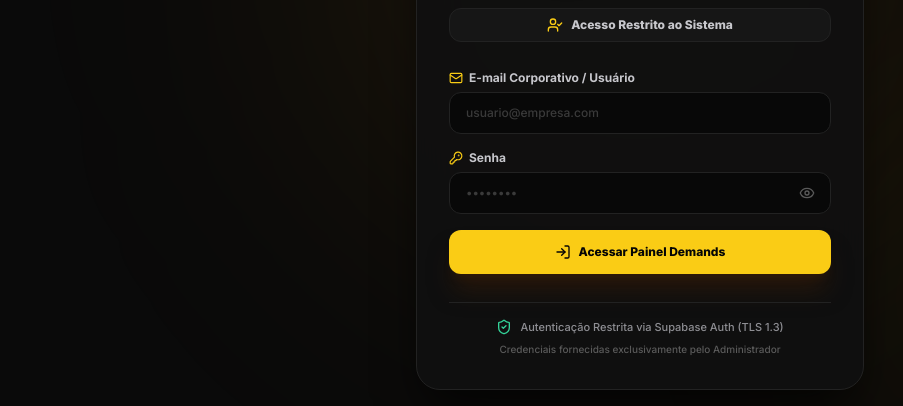
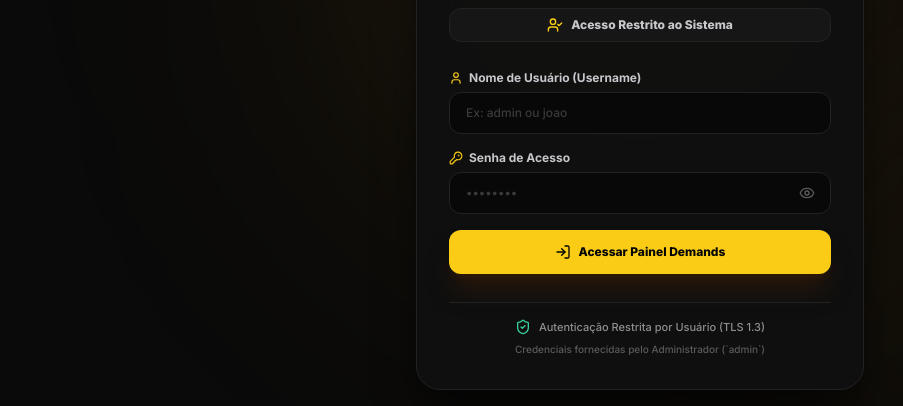
Before and after one commit to Augusto05/demands-cloud, a React (Vite) app: page / in a window 1280 px wide. Both pictures are taken after a click on the button "Acessar Plataforma". Shown: the part 260-666 px from the top of the page, without its empty margins (0-903 px from the left). Built offline with nearby package versions, Linux system fonts and the light colour scheme; no server answers.

Commit message:
Implement Username authentication with master admin credentials (admin / demands_cloud_admin)

```diff
--- a/src/components/OfficeManagementView.tsx
+++ b/src/components/OfficeManagementView.tsx
@@ -199,7 +199,7 @@
         </div>
 
         <p className="text-xs text-slate-400">
-          Crie novos usuários do sistema definindo seus e-mails e senhas de acesso. Os usuários cadastrados poderão logar na tela inicial.
+          Crie novos usuários do sistema definindo seus nomes de usuário (usernames) e senhas de acesso. Os usuários cadastrados poderão logar na tela inicial.
         </p>
 
         {userErrorMsg && (
@@ -218,11 +218,14 @@
 
         <form onSubmit={async (e) => {
           e.preventDefault();
-          if (!newUserEmail.trim() || !newUserPassword.trim()) {
-            setUserErrorMsg('Preencha o e-mail e a senha do novo usuário.');
+          const cleanUser = newUserEmail.trim().toLowerCase();
+          const cleanPass = newUserPassword.trim();
+
+          if (!cleanUser || !cleanPass) {
+            setUserErrorMsg('Preencha o nome de usuário e a senha.');
             return;
           }
-          if (newUserPassword.length < 6) {
+          if (cleanPass.length < 6) {
             setUserErrorMsg('A senha do usuário deve ter no mínimo 6 caracteres.');
             return;
           }
@@ -231,24 +234,29 @@
           setUserErrorMsg(null);
           setUserSuccessMsg(null);
 
+          const targetAuthEmail = cleanUser.includes('@') ? cleanUser : `${cleanUser}@demands.cloud`;
+
           try {
             if (!supabase) throw new Error('Supabase não configurado');
 
-            const { data, error } = await supabase.auth.signUp({
-              email: newUserEmail.trim(),
-              password: newUserPassword.trim()
+            const { error } = await supabase.auth.signUp({
+              email: targetAuthEmail,
+              password: cleanPass,
+              options: {
+                data: { username: cleanUser, role: 'user' }
+              }
             });
 
             if (error) throw error;
 
-            setUserSuccessMsg(`Usuário ${newUserEmail.trim()} cadastrado com sucesso! As credenciais de acesso já estão ativas.`);
+            setUserSuccessMsg(`Usuário "${cleanUser}" cadastrado com sucesso! Credenciais ativas para login.`);
             setNewUserEmail('');
             setNewUserPassword('');
           } catch (err: any) {
             console.error(err);
             let msg = err.message || 'Erro ao criar usuário.';
             if (msg.includes('User already registered')) {
-              msg = 'Este e-mail de usuário já está cadastrado no sistema.';
+              msg = `O nome de usuário "${cleanUser}" já está cadastrado no sistema.`;
             }
             setUserErrorMsg(msg);
           } finally {
@@ -257,13 +265,13 @@
         }} className="grid grid-cols-1 sm:grid-cols-3 gap-4 items-end">
           <div>
             <label className="text-xs font-semibold text-slate-400 block mb-1 flex items-center gap-1">
-              <Mail className="w-3.5 h-3.5 text-brand-yellow" />
-              <span>E-mail do Novo Usuário</span>
+              <UserPlus className="w-3.5 h-3.5 text-brand-yellow" />
+              <span>Nome de Usuário (Username)</span>
             </label>
             <input
-              type="email"
+              type="text"
               required
-              placeholder="usuario@empresa.com"
+              placeholder="Ex: joao ou maria"
               value={newUserEmail}
               onChange={(e) => setNewUserEmail(e.target.value)}
               className="w-full px-3 py-2.5 rounded-xl bg-[#0A0A0A] border border-[#222222] text-white text-xs font-bold focus:outline-none focus:border-brand-yellow"
--- a/src/pages/LoginPage.tsx
+++ b/src/pages/LoginPage.tsx
@@ -1,10 +1,9 @@
 import React, { useState } from 'react';
 import {
-  Mail,
+  User,
   KeyRound,
   LogIn,
   AlertCircle,
-  CheckCircle2,
   Eye,
   EyeOff,
   ShieldCheck,
@@ -19,7 +18,7 @@
 }
 
 export const LoginPage: React.FC<LoginPageProps> = ({ onLoginSuccess, onBackToLanding }) => {
-  const [email, setEmail] = useState('');
+  const [username, setUsername] = useState('');
   const [password, setPassword] = useState('');
   const [showPassword, setShowPassword] = useState(false);
   const [loading, setLoading] = useState(false);
@@ -35,22 +34,55 @@
 
     setErrorMsg(null);
 
-    if (!email.trim() || !password.trim()) {
-      setErrorMsg('Preencha seu e-mail e sua senha para continuar.');
+    const cleanUsername = username.trim().toLowerCase();
+    const cleanPassword = password.trim();
+
+    if (!cleanUsername || !cleanPassword) {
+      setErrorMsg('Preencha seu nome de usuário e sua senha para continuar.');
       return;
     }
+
+    // Convert username to internal email format (or keep if full email)
+    const authEmail = cleanUsername.includes('@')
+      ? cleanUsername
+      : `${cleanUsername}@demands.cloud`;
 
     setLoading(true);
 
     try {
-      const { data, error } = await supabase.auth.signInWithPassword({
-        email: email.trim(),
-        password: password.trim()
+      // 1. Attempt login via Supabase Auth
+      let { data, error } = await supabase.auth.signInWithPassword({
+        email: authEmail,
+        password: cleanPassword
       });
+
+      // 2. Auto-provision Master Admin (admin / demands_cloud_admin) if not yet created in Supabase Auth
+      if (error && (cleanUsername === 'admin' || authEmail === 'admin@demands.cloud') && cleanPassword === 'demands_cloud_admin') {
+        const { data: signUpData, error: signUpErr } = await supabase.auth.signUp({
+          email: 'admin@demands.cloud',
+          password: 'demands_cloud_admin',
+          options: {
+            data: { username: 'admin', role: 'admin' }
+          }
+        });
+
+        if (!signUpErr) {
+          const { data: retryData, error: retryErr } = await supabase.auth.signInWithPassword({
+            email: 'admin@demands.cloud',
+            password: 'demands_cloud_admin'
+          });
+          if (!retryErr && retryData.session) {
+            data = retryData;
+            error = null;
+          }
+        }
+      }
 
       if (error) throw error;
 
-      if (data.session) {
+      if (data?.session) {
+        // Save current username in localStorage
+        localStorage.setItem('demands_current_username', cleanUsername);
         onLoginSuccess();
       }
     } catch (err: any) {
@@ -58,9 +90,9 @@
       let translatedMsg = err.message || 'Ocorreu um erro durante a autenticação.';
 
       if (translatedMsg.includes('Invalid login credentials')) {
-        translatedMsg = 'E-mail ou senha incorretos. Solicite suas credenciais ao administrador.';
+        translatedMsg = 'Usuário ou senha incorretos. Solicite suas credenciais ao Administrador.';
       } else if (translatedMsg.includes('Email not confirmed')) {
-        translatedMsg = 'E-mail não verificado ou desativado. Entre em contato com o administrador.';
+        translatedMsg = 'Não foi possível autenticar. Verifique se as credenciais estão corretas.';
       }
 
       setErrorMsg(translatedMsg);
@@ -127,15 +159,17 @@
         <form onSubmit={handleLogin} className="space-y-4">
           <div className="space-y-1.5">
             <label className="text-xs font-bold text-slate-300 flex items-center gap-1.5">
-              <Mail className="w-3.5 h-3.5 text-[#FACC15]" />
-              <span>E-mail Corporativo / Usuário</span>
+              <User className="w-3.5 h-3.5 text-[#FACC15]" />
+              <span>Nome de Usuário (Username)</span>
             </label>
             <input
-              type="email"
+              type="text"
               required
-              value={email}
-              onChange={e => setEmail(e.target.value)}
-              placeholder="usuario@empresa.com"
+              autoCapitalize="none"
+              autoCorrect="off"
+              value={username}
+              onChange={e => setUsername(e.target.value)}
+              placeholder="Ex: admin ou joao"
               className="w-full px-4 py-3 rounded-xl bg-[#080808] border border-[#222222] text-xs font-medium text-white placeholder:text-slate-600 focus:outline-none focus:border-[#FACC15] focus:ring-1 focus:ring-[#FACC15]/30 transition-all"
             />
           </div>
@@ -143,7 +177,7 @@
           <div className="space-y-1.5">
             <label className="text-xs font-bold text-slate-300 flex items-center gap-1.5">
               <KeyRound className="w-3.5 h-3.5 text-[#FACC15]" />
-              <span>Senha</span>
+              <span>Senha de Acesso</span>
             </label>
             <div className="relative">
               <input
@@ -186,9 +220,9 @@
         <div className="pt-4 border-t border-[#222222] text-center flex flex-col items-center justify-center gap-1.5 text-[11px] text-slate-400 font-medium">
           <div className="flex items-center gap-2">
             <ShieldCheck className="w-4 h-4 text-emerald-400 flex-shrink-0" />
-            <span>Autenticação Restrita via Supabase Auth (TLS 1.3)</span>
+            <span>Autenticação Restrita por Usuário (TLS 1.3)</span>
           </div>
-          <span className="text-[10px] text-slate-500">Credenciais fornecidas exclusivamente pelo Administrador</span>
+          <span className="text-[10px] text-slate-500">Credenciais fornecidas pelo Administrador (`admin`)</span>
         </div>
       </div>
     </div>
```
